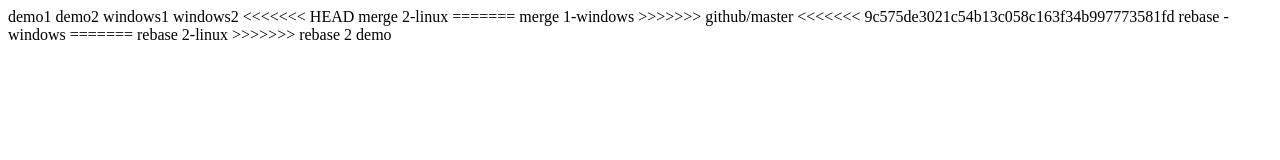
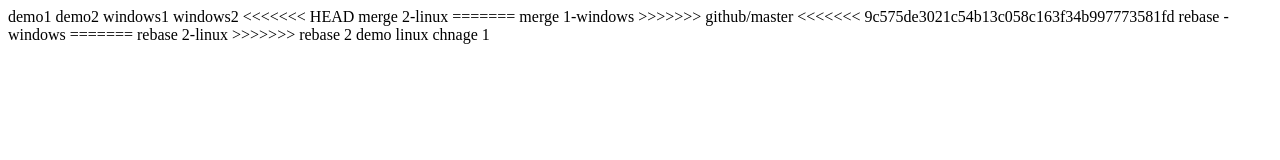
Before and after one commit to rkgravi/part4.demo, a plain HTML site: page WebContent/index.html in a window 1280 px wide. Drawn offline with Linux system fonts and the light colour scheme.

Commit message:
linux changes

```diff
--- a/WebContent/index.html
+++ b/WebContent/index.html
@@ -25,7 +25,7 @@
 >>>>>>> rebase 2 demo
 
 <!-- linux user -->
-
+linux chnage 1
 <!-- windows user -->
 </body>
 </html>
```
